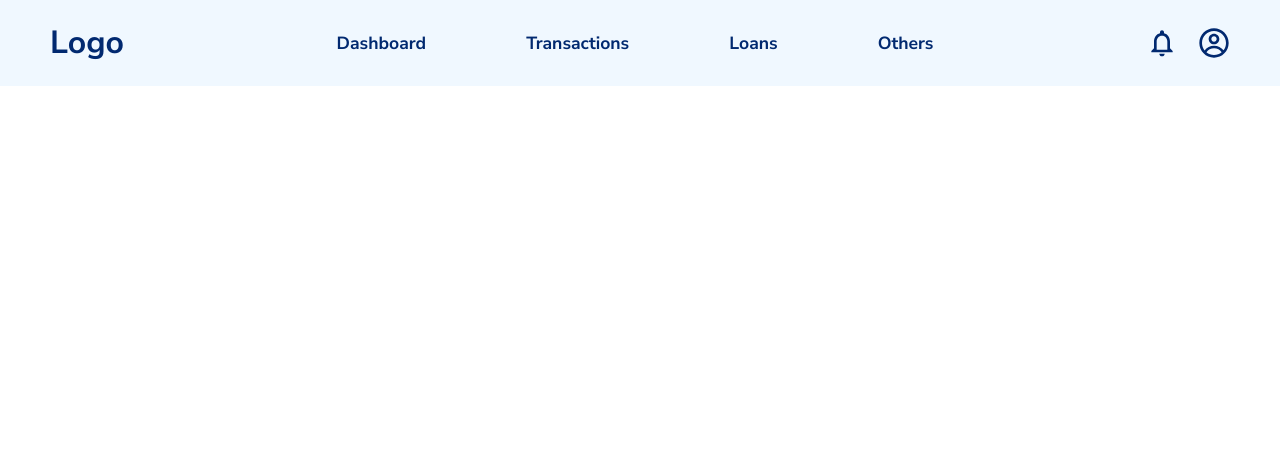
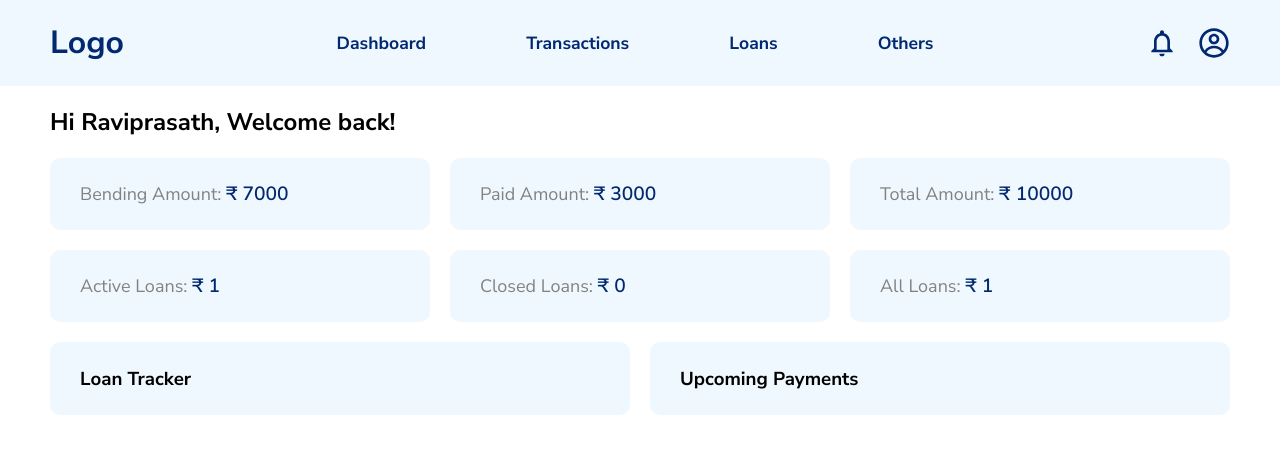
Before and after one commit to itsraviprasath/transactionTracker, a React (Create React App) app in the folder frontend/: page /dashboard in a window 1280 px wide. Shown: the top 454 px of the page. Built offline with nearby package versions, Linux system fonts and the light colour scheme.

Commit message:
User page and Dashboard page update

```diff
--- a/frontend/src/App.css
+++ b/frontend/src/App.css
@@ -8,7 +8,8 @@ body {
 }
 
 section,
-footer {
+footer,
+main {
   padding: 0 50px;
 }
 Link,
@@ -26,3 +27,29 @@ a {
   font-size: 0.875rem;
   font-weight: 400;
 }
+
+/* Grid Styles */
+
+.grid-container {
+  display: grid;
+  grid-template-columns: repeat(auto-fit, minmax(200px, 1fr));
+  gap: 20px;
+}
+
+@media (max-width: 768px) {
+  .grid-container {
+    grid-template-columns: repeat(auto-fit, minmax(150px, 1fr));
+  }
+}
+
+.grid-item {
+  display: flex;
+  align-items: center;
+  border-radius: 10px;
+  background-color: aliceblue;
+  padding: 5px 10px 5px 30px;
+}
+
+.hover:hover {
+  background-color: #e6e6e6;
+}
--- a/frontend/src/assests/css/Card.css
+++ b/frontend/src/assests/css/Card.css
@@ -1,8 +1,14 @@
-.card {
-  width: 15%;
-  margin: 30px auto;
-  padding: 15px;
-  border-radius: 10px;
-  background-color: aliceblue;
+.card p {
+  font-size: 1.125rem;
+  color: #828282;
+}
+
+.card p span {
+  font-size: 1.2rem;
+  font-weight: 600;
   color: #012970;
 }
+
+.dashboard .grid-container {
+  margin: 20px auto;
+}
--- a/frontend/src/assests/css/Documents.css
+++ b/frontend/src/assests/css/Document.css
@@ -1,5 +1,9 @@
 .document {
   padding: 0 20px;
+}
+
+.document-item:hover {
+  background-color: #f2f2f2;
 }
 
 .document-item {
--- a/frontend/src/assests/css/UserDetails.css
+++ b/frontend/src/assests/css/UserDetails.css
@@ -1,27 +1,3 @@
-.grid-container {
-  display: grid;
-  grid-template-columns: repeat(auto-fit, minmax(200px, 1fr));
-  gap: 20px;
-}
-
-@media (max-width: 768px) {
-  .grid-container {
-    grid-template-columns: repeat(auto-fit, minmax(150px, 1fr));
-  }
-}
-
-.grid-item {
-  display: flex;
-  align-items: center;
-  border-radius: 10px;
-  background-color: aliceblue;
-  padding: 5px 10px 5px 30px;
-}
-
-.grid-item:hover {
-  background-color: #e6e6e6;
-}
-
 .user-photo > img {
   width: 120px;
   height: 120px;
--- a/frontend/src/components/Card.js
+++ b/frontend/src/components/Card.js
@@ -1,12 +1,15 @@
 import React from "react";
 import "../assests/css/Card.css";
 
-const Card = () => {
+const Card = (props) => {
   return (
     <>
       <div className="card">
-        <h3>Total Loan Amount</h3>
-        <p>$100000</p>
+        <div className="grid-item hover">
+          <p>
+            {props?.title}: <span> ₹ {props?.value}</span>
+          </p>
+        </div>
       </div>
     </>
   );
--- a/frontend/src/components/Document.js
+++ b/frontend/src/components/Document.js
@@ -1,5 +1,5 @@
 import React from "react";
-import "../assests/css/Documents.css";
+import "../assests/css/Document.css";
 import { BiEdit } from "react-icons/bi";
 import { AiOutlineDelete, AiOutlineFileAdd } from "react-icons/ai";
 import { FiEye } from "react-icons/fi";
--- a/frontend/src/pages/Dashboard.js
+++ b/frontend/src/pages/Dashboard.js
@@ -5,7 +5,29 @@ const Dashboard = () => {
   return (
     <>
       <Navbar />
-      {/* <Card /> */}
+      <main className="dashboard">
+        <h2>Hi Raviprasath, Welcome back!</h2>
+        <div className="grid-container">
+          <Card title="Bending Amount" value="7000" />
+          <Card title="Paid Amount" value="3000" />
+          <Card title="Total Amount" value="10000" />
+        </div>
+
+        <div className="grid-container">
+          <Card title="Active Loans" value="1" />
+          <Card title="Closed Loans" value="0" />
+          <Card title="All Loans" value="1" />
+        </div>
+
+        <div className="grid-container">
+          <div className="grid-item">
+            <h3>Loan Tracker</h3>
+          </div>
+          <div className="grid-item">
+            <h3>Upcoming Payments</h3>
+          </div>
+        </div>
+      </main>
     </>
   );
 };
```
Also changed, not shown: frontend/src/components/UserDetails.js (+4 -4 lines).
